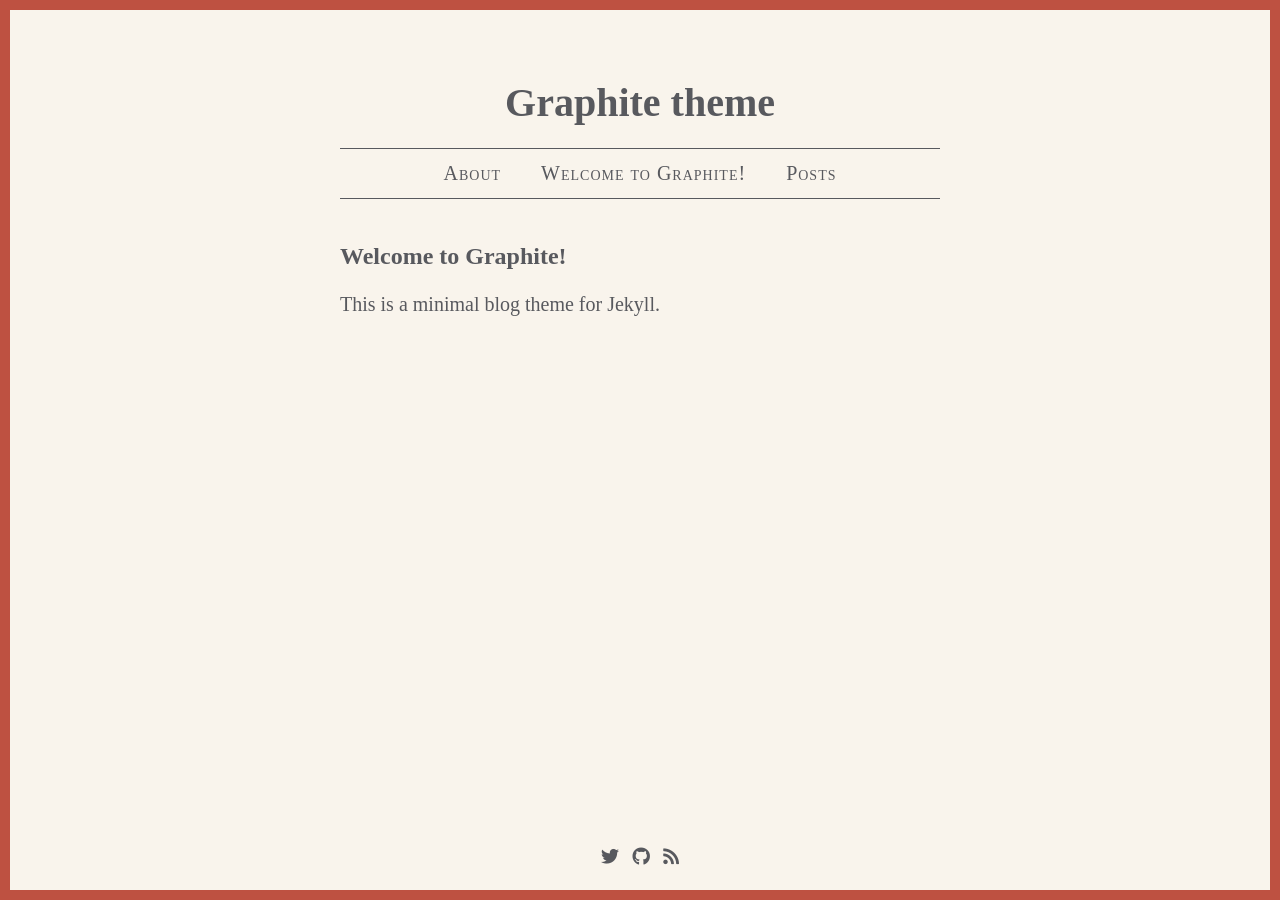
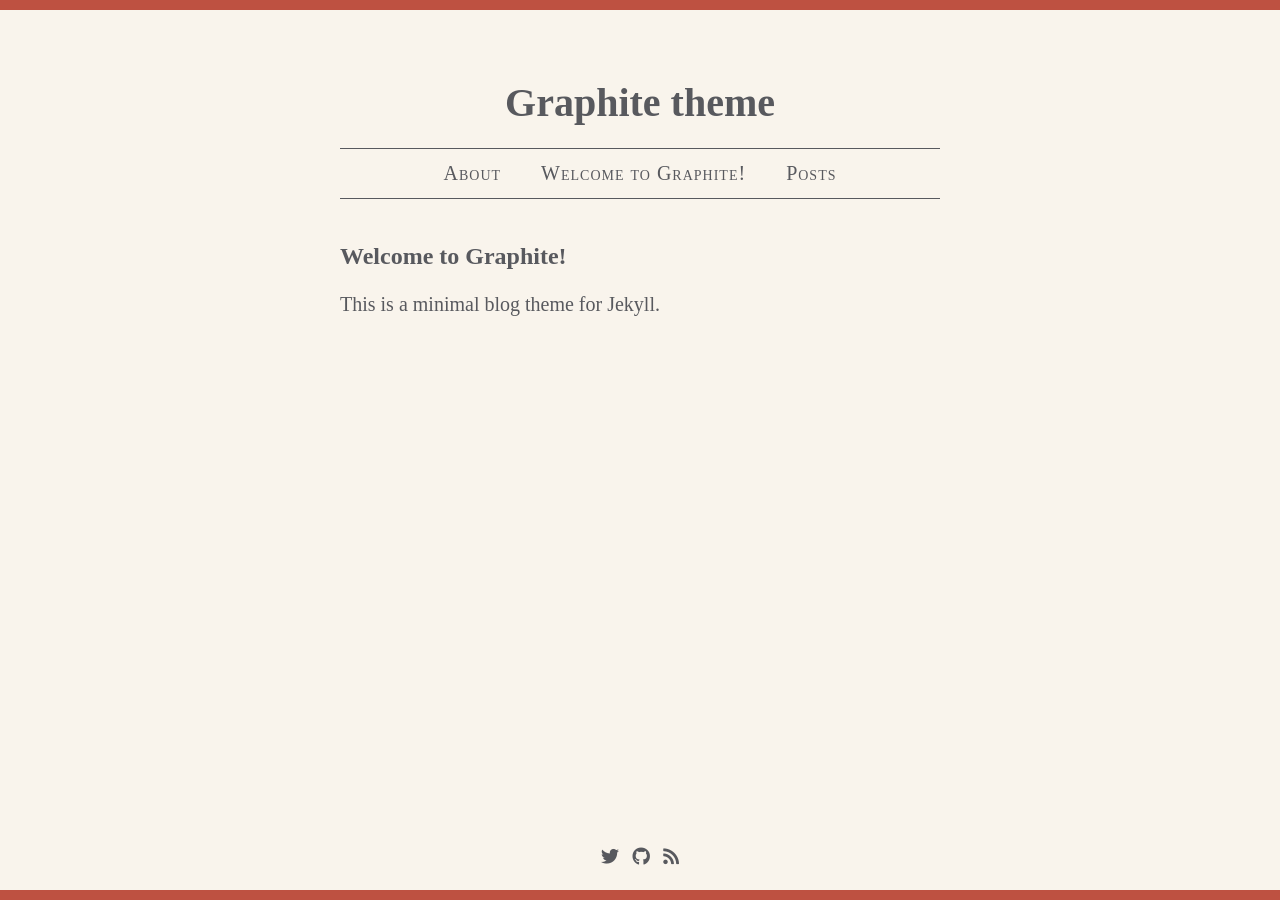
Before and after one commit to vasilisa-the-beautiful/graphite-1, a Jekyll site: the page built from index.md, in a window 1280 px wide. Built offline with Jekyll 4.4.1, drawn with Linux system fonts in a browser that asks for light colours; nearby versions of some CDN libraries; some web fonts are replaced; our own code applies the rules of GitHub Pages for plain Markdown files.

Commit message:
Remove body side borders

```diff
--- a/_sass/theme/_base.sass
+++ b/_sass/theme/_base.sass
@@ -25,7 +25,8 @@ figure
 
 body
   box-sizing: border-box
-  border: .5rem solid $theme-color
+  border-top: .5rem solid $theme-color
+  border-bottom: .5rem solid $theme-color
   align-items: center
   display: flex
   flex-direction: column
@@ -126,10 +127,7 @@ p a
 
 @media all and (max-width:520px)
   html
-    font-size: 18px
-  body
-    border-left: none
-    border-right: none
+    font-size: 16px
 
 @media all and (min-width:700px)
   html
```
